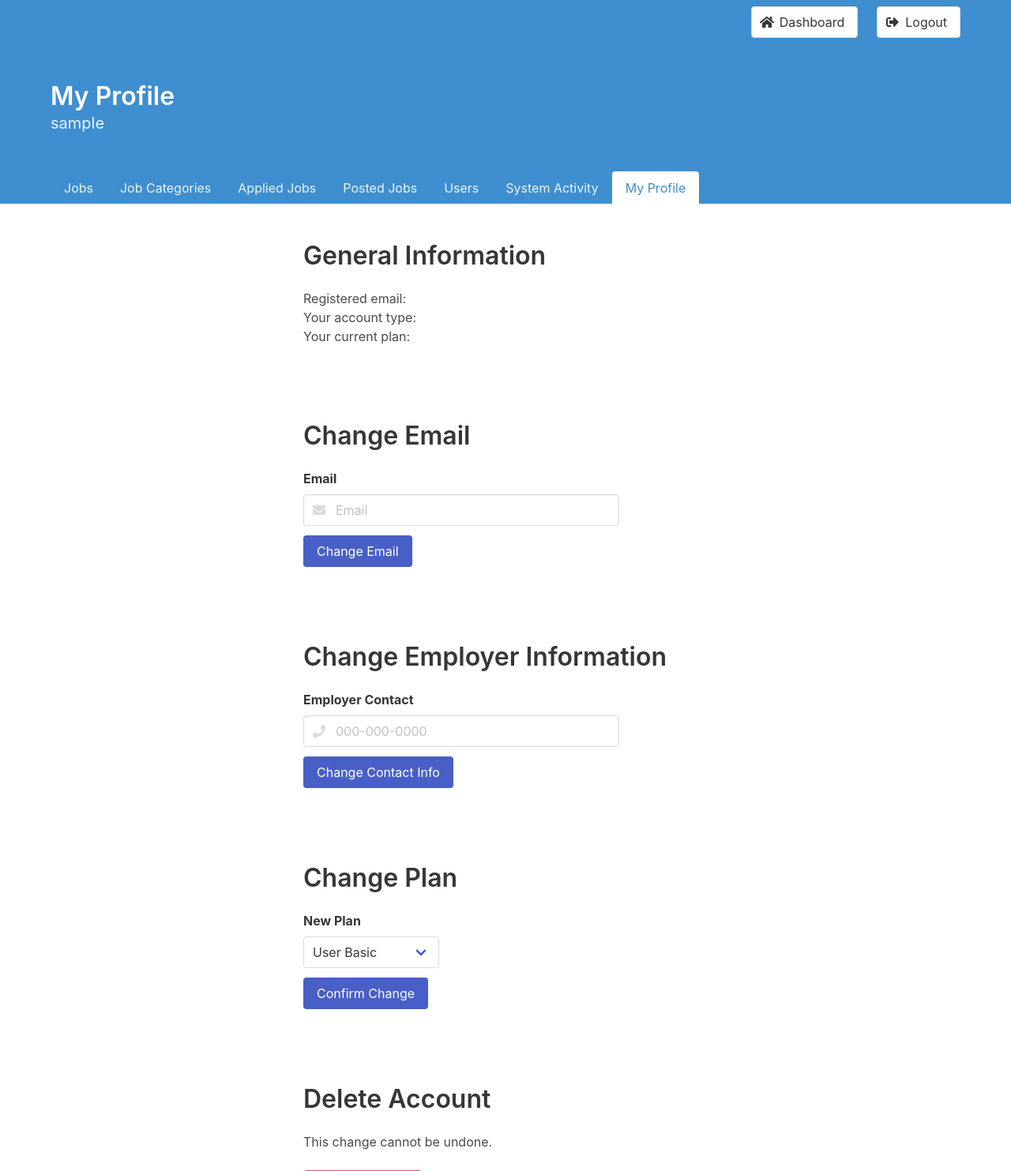
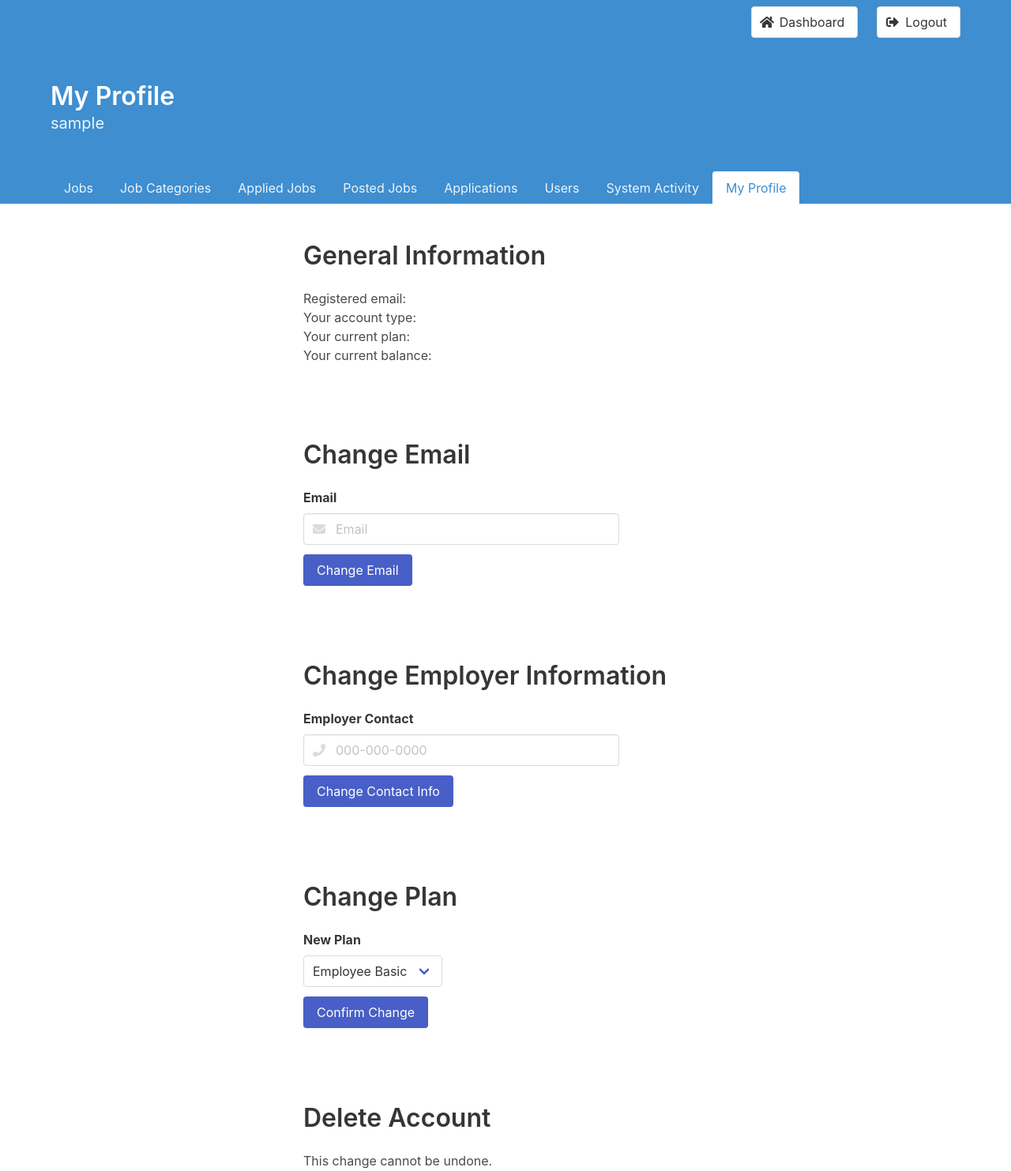
Before and after one commit to gordonpn/web-career-portal-clone, a PHP site: page /profile in a window 1280 px wide. Shown: the top 1483 px of the page at 79% size. Run offline with PHP 8.4, Linux system fonts and the light colour scheme; the visitor is signed in with stand-in values (Sample User, id 1); some libraries are stand-ins or nearby versions.

Commit message:
chore: make profile options depend on user logged in

```diff
--- a/sql/init/2-populate.sql
+++ b/sql/init/2-populate.sql
@@ -1,7 +1,7 @@
 INSERT INTO Plans(name, price, applyLimit, postLimit)
-VALUES ('User Basic', 0, 0, 0),
-       ('User Prime', 10, 5, 0),
-       ('User Gold', 20, NULL, 0),
+VALUES ('Employee Basic', 0, 0, 0),
+       ('Employee Prime', 10, 5, 0),
+       ('Employee Gold', 20, NULL, 0),
        ('Employer Prime', 50, 0, 5),
        ('Employer Gold', 100, 0, NULL);
 
--- a/templates/dashboardNav.php
+++ b/templates/dashboardNav.php
@@ -5,6 +5,7 @@
         <ul>
           <?php
 
+          if ($_SESSION["isEmployee"]) {
             if (strcasecmp($heroTitle, 'jobs') == 0) {
               echo '<li class="is-active">';
             } else {
@@ -25,6 +26,7 @@
               echo '<li>';
             }
             echo '<a>Applied Jobs</a></li>';
+          }
 
           if ($_SESSION["isEmployer"]) {
             if (strcasecmp($heroTitle, 'posted jobs') == 0) {
@@ -33,6 +35,13 @@
               echo '<li>';
             }
             echo '<a>Posted Jobs</a></li>';
+
+            if (strcasecmp($heroTitle, 'applications') == 0) {
+              echo '<li class="is-active">';
+            } else {
+              echo '<li>';
+            }
+            echo '<a>Applications</a></li>';
           }
 
           if ($_SESSION["isAdmin"]) {
--- a/view/profile.php
+++ b/view/profile.php
@@ -28,6 +28,9 @@
       <p>
         Your current plan:
       </p>
+      <p>
+        Your current balance:
+      </p>
     </div>
   </section>
   <section class="section">
@@ -53,6 +56,7 @@
       </div>
     </div>
   </section>
+  <?php if ($_SESSION["isEmployer"]) : ?>
     <section class="section">
       <div class="container" style="max-width:40vw">
         <h1 class="title">
@@ -76,6 +80,8 @@
         </div>
       </div>
     </section>
+  <?php endif; ?>
+  <?php if ($_SESSION["isEmployer"] || $_SESSION["isEmployee"]) : ?>
     <section class="section">
       <div class="container" style="max-width:40vw">
         <h1 class="title">
@@ -87,11 +93,17 @@
           <div class="control">
             <div class="select">
               <select>
-              <option>User Basic</option>
-              <option>User Prime</option>
-              <option>User Gold</option>
+                <?php if ($_SESSION["isEmployee"]) : ?>
+                  <option>Employee Basic</option>
+                  <option>Employee Prime</option>
+                  <option>Employee Gold</option>
+                <?php
+                endif;
+                if ($_SESSION["isEmployer"]) :
+                ?>
                   <option>Employer Prime</option>
                   <option>Employer Gold</option>
+                <?php endif; ?>
               </select>
             </div>
           </div>
@@ -105,6 +117,7 @@
         </div>
       </div>
     </section>
+  <?php endif; ?>
   <section class="section">
     <div class="container" style="max-width:40vw">
       <h1 class="title">
```
Also changed, not shown: sql/init/1-tables.sql (+13 -2 lines). Lines whose indentation alone changed are shown as unchanged.
